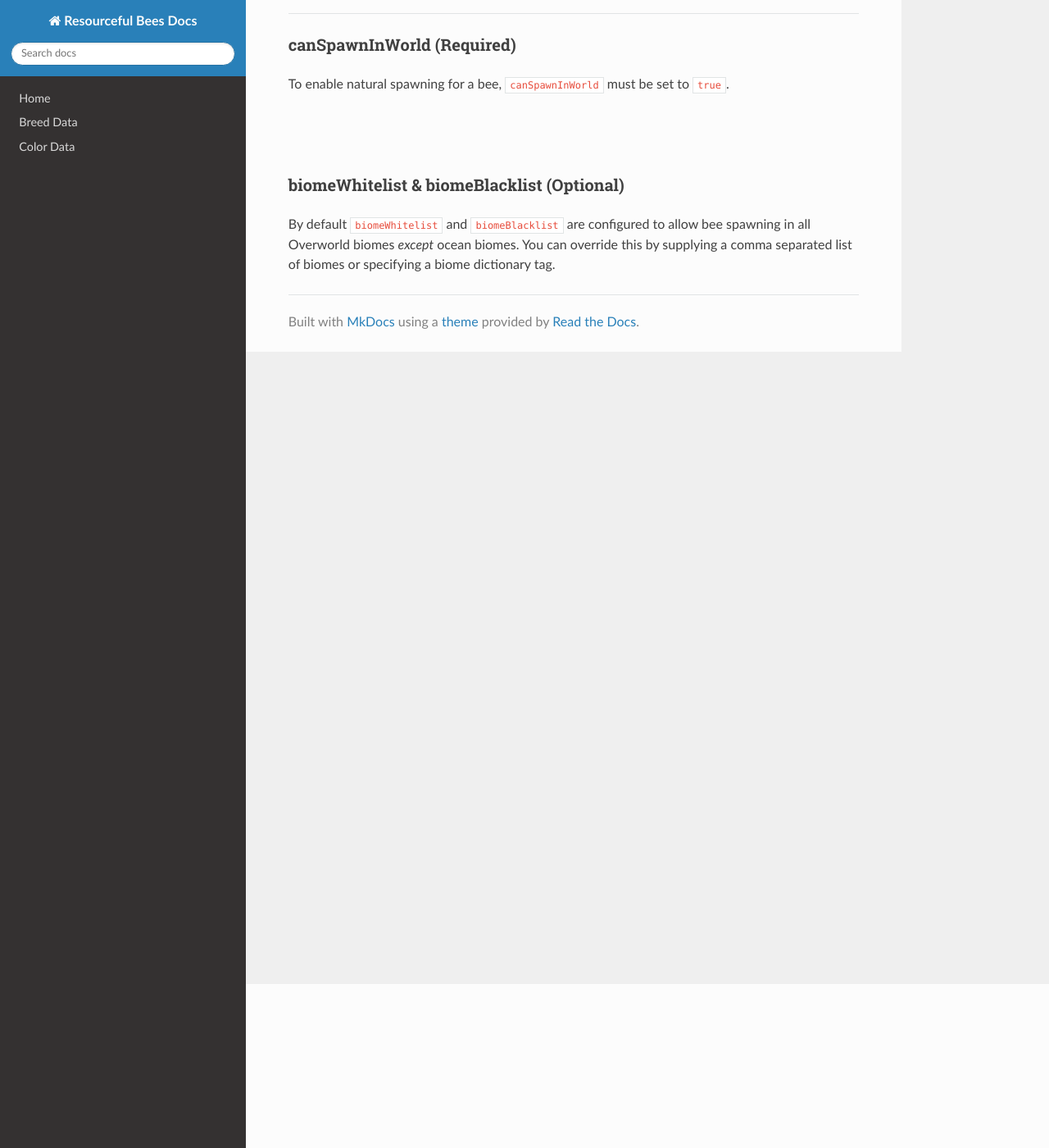
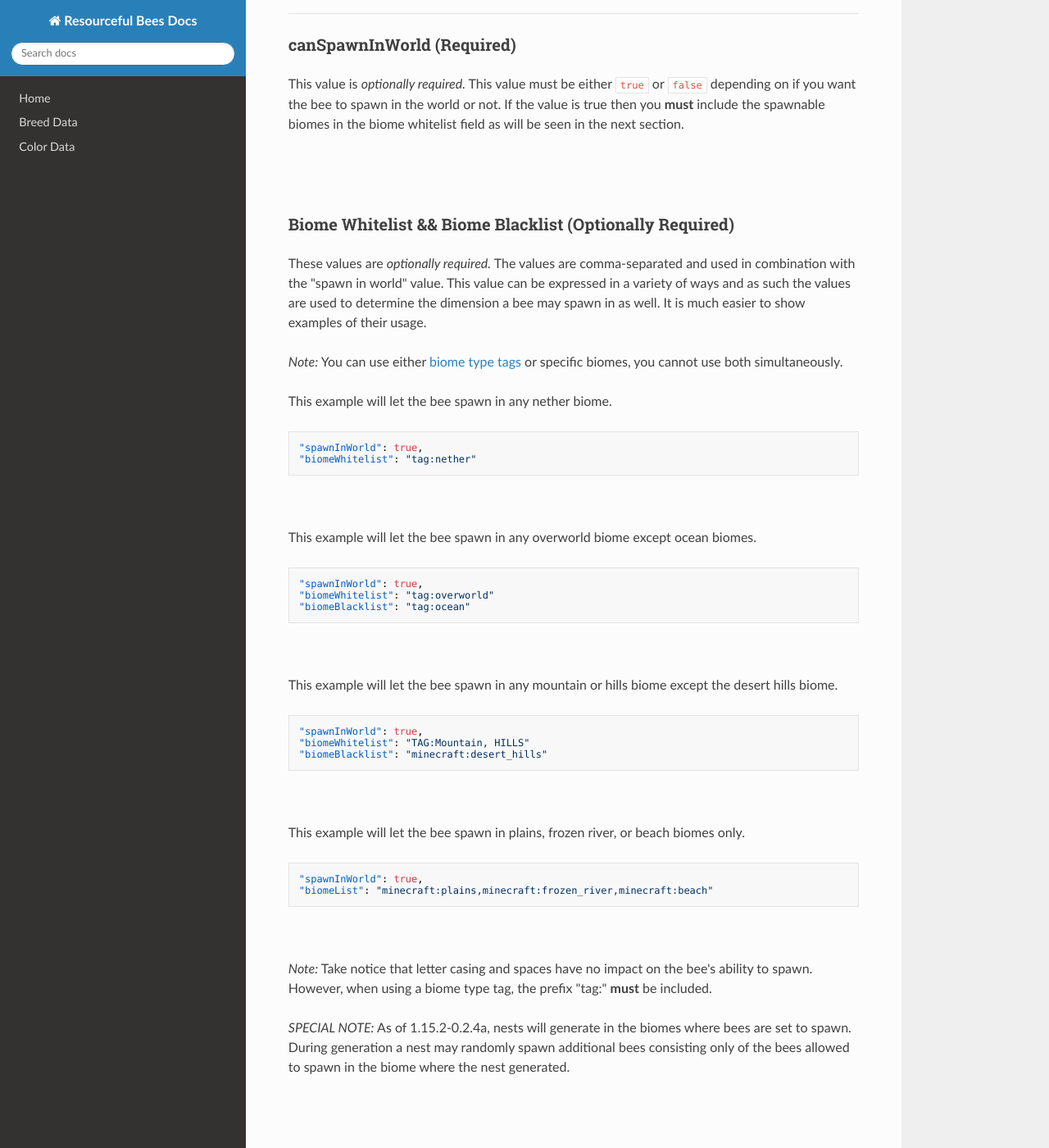
Before and after one commit to Team-Resourceful/ResourcefulBeesDocs, an MkDocs documentation site: the page built from docs/bee_data/spawn_data.md, in a window 1280 px wide and 1400 px high, scrolled down 200 px. Shown: the whole window at 82% size. Built offline with MkDocs 1.6.1, drawn with Linux system fonts in a browser that asks for light colours; nearby versions of some CDN libraries.

Commit message:
docs/bee_data/spawn_data.md updated from https://stackedit.io/

````diff
--- a/docs/bee_data/spawn_data.md
+++ b/docs/bee_data/spawn_data.md
@@ -3,17 +3,57 @@
 ## **Enabling Natural Spawns**
 ***
 
+
 ### **canSpawnInWorld** (Required)
 
-To enable natural spawning for a bee, `canSpawnInWorld` must be set to `true`.
+This value is *optionally required.* This value must be either `true` or `false` depending on if you want the bee to spawn in the world or not. If the value is true then you **must** include the spawnable biomes in the biome whitelist field as will be seen in the next section.
 
 <br>
 <br>
 
-### **biomeWhitelist & biomeBlacklist** (Optional)
+### **Biome Whitelist && Biome Blacklist** (Optionally Required)
 
-By default `biomeWhitelist` and `biomeBlacklist` are configured to allow bee spawning in all Overworld biomes *except* ocean biomes. You can override this by supplying a comma separated list of biomes or specifying a biome dictionary tag.
+These values are *optionally required.* The values are comma-separated and used in combination with the "spawn in world" value. This value can be expressed in a variety of ways and as such the values are used to determine the dimension a bee may spawn in as well. It is much easier to show examples of their usage.
+
+*Note:* You can use either [biome type tags](https://github.com/Dungeon-Derps-Development/ResourcefulBees/wiki/Biome-Tags) or specific biomes, you cannot use both simultaneously.
+
+This example will let the bee spawn in any nether biome.<br>
+```json
+"spawnInWorld": true,
+"biomeWhitelist": "tag:nether"
+```
+<br>
+
+This example will let the bee spawn in any overworld biome except ocean biomes.<br>
+```json
+"spawnInWorld": true,
+"biomeWhitelist": "tag:overworld"
+"biomeBlacklist": "tag:ocean"
+```
+<br>
+
+This example will let the bee spawn in any mountain or hills biome except the desert hills biome.<br>
+```json
+"spawnInWorld": true,
+"biomeWhitelist": "TAG:Mountain, HILLS"
+"biomeBlacklist": "minecraft:desert_hills"
+```
+<br>
+
+This example will let the bee spawn in plains, frozen river, or beach biomes only.<br>
+```json
+"spawnInWorld": true,
+"biomeList": "minecraft:plains,minecraft:frozen_river,minecraft:beach"
+```
+<br>
+
+*Note:* Take notice that letter casing and spaces have no impact on the bee's ability to spawn. However, when using a biome type tag, the prefix "tag:" **must** be included. <br>
+
+*SPECIAL NOTE:* As of 1.15.2-0.2.4a, nests will generate in the biomes where bees are set to spawn. During generation a nest may randomly spawn additional bees consisting only of the bees allowed to spawn in the biome where the nest generated.
+
+<br>
+<br>
 <!--stackedit_data:
-eyJoaXN0b3J5IjpbMzg3Nzc1OSwxOTI4OTU3MjA3LDE2ODQ2Mz
-MwNzFdfQ==
+eyJoaXN0b3J5IjpbLTcyMzgyNTM2MywxOTI4OTU3MjA3LDE2OD
+Q2MzMwNzFdfQ==
 -->
````
